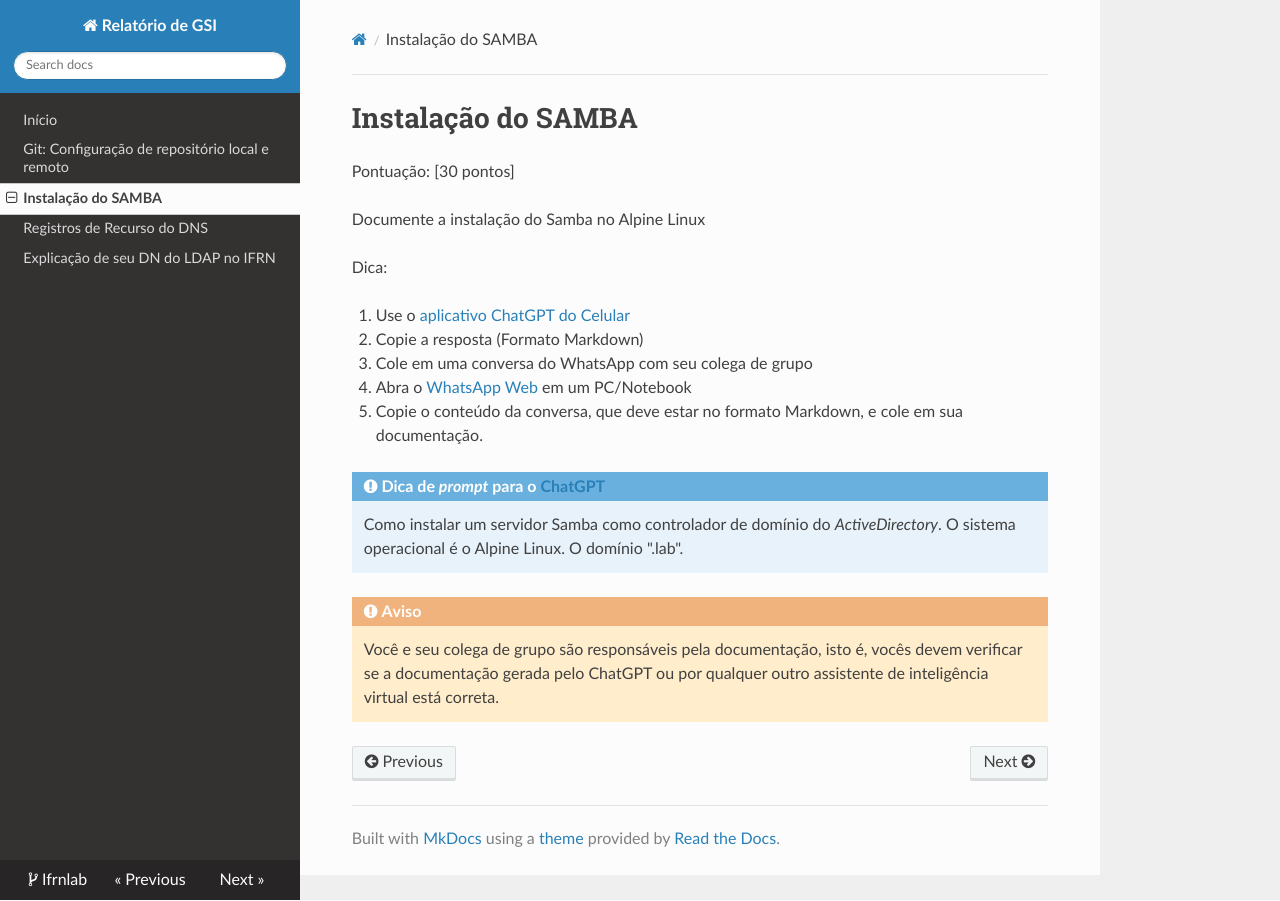
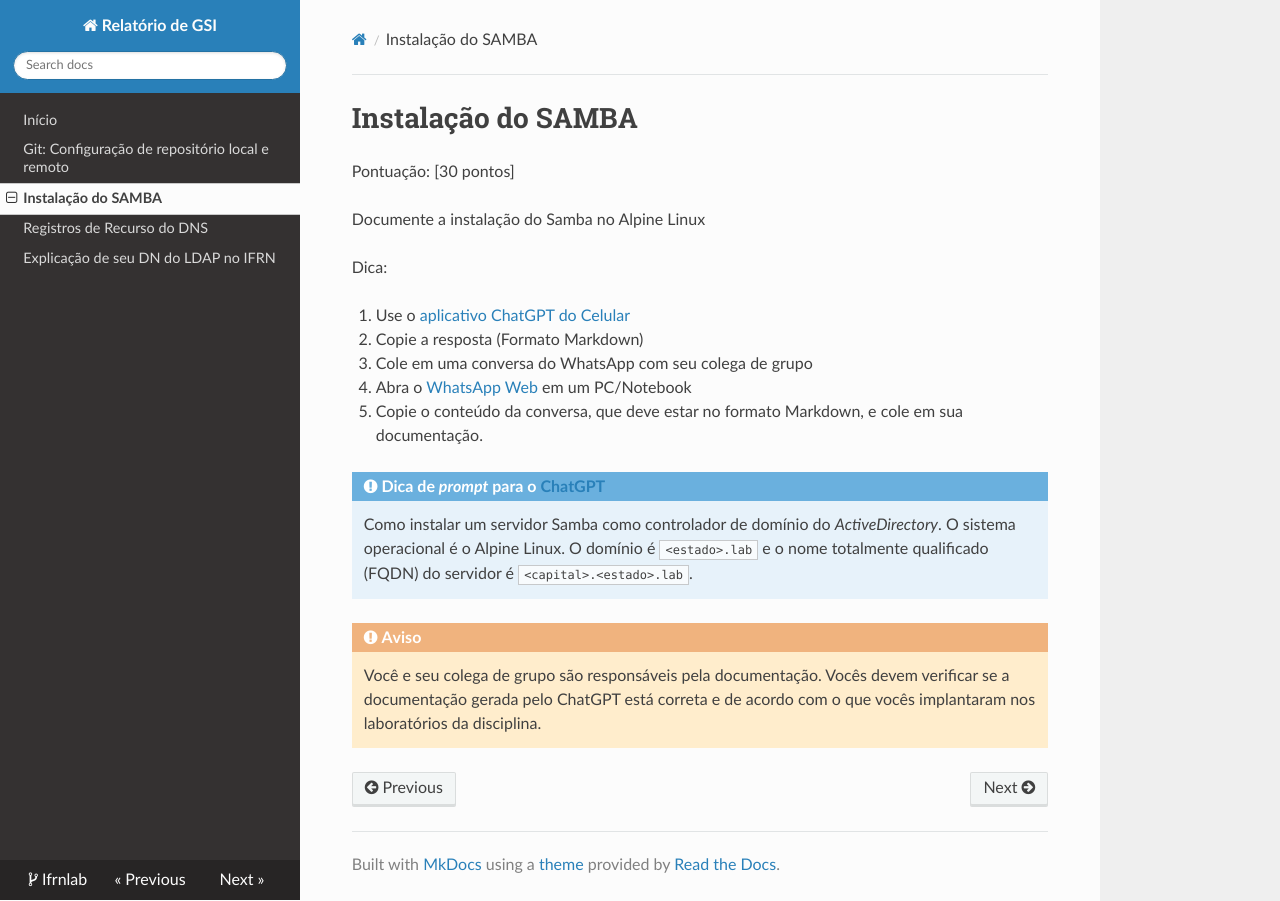
Before and after one commit to ifrnlab/gsi-rel, an MkDocs documentation site: the page built from docs/samba/instalacao.md, in a window 1280 px wide. Built offline with MkDocs 1.6.1, drawn with Linux system fonts in a browser that asks for light colours; nearby versions of some CDN libraries.

```diff
--- a/docs/samba/instalacao.md
+++ b/docs/samba/instalacao.md
@@ -14,8 +14,9 @@
 
 !!! note "Dica de *prompt* para o [ChatGPT](https://chatgpt.com)"
 
-    Como instalar um servidor Samba como controlador de domínio do *ActiveDirectory*. O sistema operacional é o Alpine Linux. O domínio "<estado>.lab".
+    Como instalar um servidor Samba como controlador de domínio do *ActiveDirectory*. O sistema operacional é o Alpine Linux. O domínio é `<estado>.lab` e o nome totalmente qualificado (FQDN) do servidor é `<capital>.<estado>.lab`.
+
 
 !!! warning "Aviso"
 
-    Você e seu colega de grupo são responsáveis pela documentação, isto é, vocês devem verificar se a documentação gerada pelo ChatGPT ou por qualquer outro assistente de inteligência virtual está correta.
+    Você e seu colega de grupo são responsáveis pela documentação. Vocês devem verificar se a documentação gerada pelo ChatGPT está correta e de acordo com o que vocês implantaram nos laboratórios da disciplina.
```
Also changed, not shown: 1 other file.
